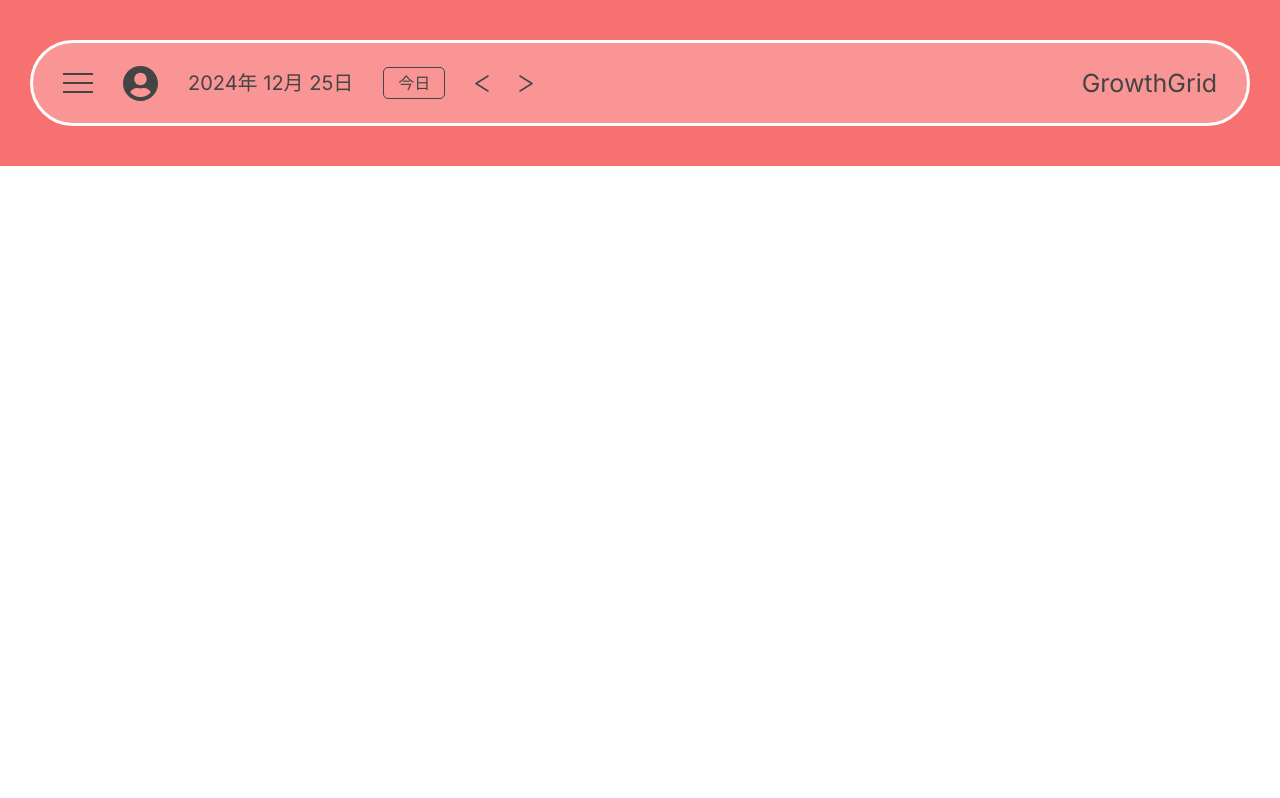
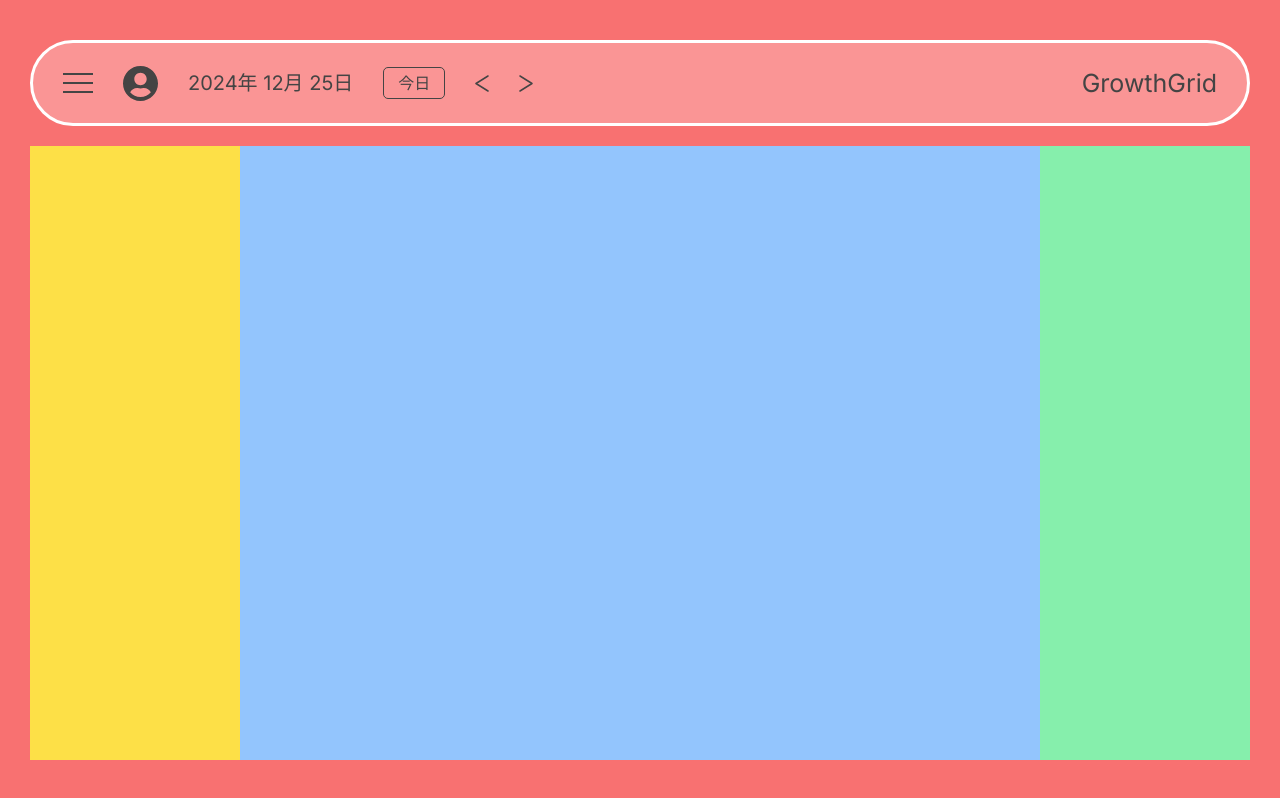
Before and after one commit to tuyotuyo-engineer/prj-calendar, a Next.js app in the folder frontend/: page /calendar in a window 1280 px wide. Built offline with nearby package versions, Linux system fonts and the light colour scheme.

Commit message:
💄 calendarページ画面構成作成

```diff
--- a/frontend/src/app/calendar/page.tsx
+++ b/frontend/src/app/calendar/page.tsx
@@ -1,9 +1,15 @@
-import { Header } from "@/components/organisms/Header/Header.organism";
+import { Header } from '@/components/organisms/Header/Header.organism';
+import Chat from '@/features/chat/components/Chat';
 
 export default function Calendar() {
   return (
-    <main className="px-12 py-16 bg-red-400">
+    <main className="flex flex-col gap-8 h-screen px-12 py-16 bg-red-400">
       <Header />
+      <div className="flex h-full">
+        <div className="flex flex-col w-[32rem] bg-yellow-300"></div>
+        <div className="flex w-full bg-blue-300"></div>
+        <div className="flex flex-col w-[32rem] bg-green-300"></div>
+      </div>
     </main>
   );
 }
--- a/frontend/tailwind.config.ts
+++ b/frontend/tailwind.config.ts
@@ -1,23 +1,24 @@
-import type { Config } from "tailwindcss";
+import type { Config } from 'tailwindcss';
 
 const config: Config = {
   content: [
-    "./src/pages/**/*.{js,ts,jsx,tsx,mdx}",
-    "./src/components/**/*.{js,ts,jsx,tsx,mdx}",
-    "./src/app/**/*.{js,ts,jsx,tsx,mdx}",
+    './src/pages/**/*.{js,ts,jsx,tsx,mdx}',
+    './src/components/**/*.{js,ts,jsx,tsx,mdx}',
+    './src/app/**/*.{js,ts,jsx,tsx,mdx}',
+    './src/features/**/**/*.{js,ts,jsx,tsx,mdx}',
   ],
   theme: {
     screens: {
-      s: { max: "767px" },
-      m: { min: "768px", max: "1023px" },
-      l: { min: "1024px", max: "1399px" },
-      ll: { min: "1400px" },
+      s: { max: '767px' },
+      m: { min: '768px', max: '1023px' },
+      l: { min: '1024px', max: '1399px' },
+      ll: { min: '1400px' },
     },
     extend: {
       colors: {
-        main: "#FFF",
-        sub: "#FFF",
-        text: "#444",
+        main: '#FFF',
+        sub: '#FFF',
+        text: '#444',
       },
     },
   },
```
Also changed, not shown: 1 other file (tests, documents, lock files or other folders).
